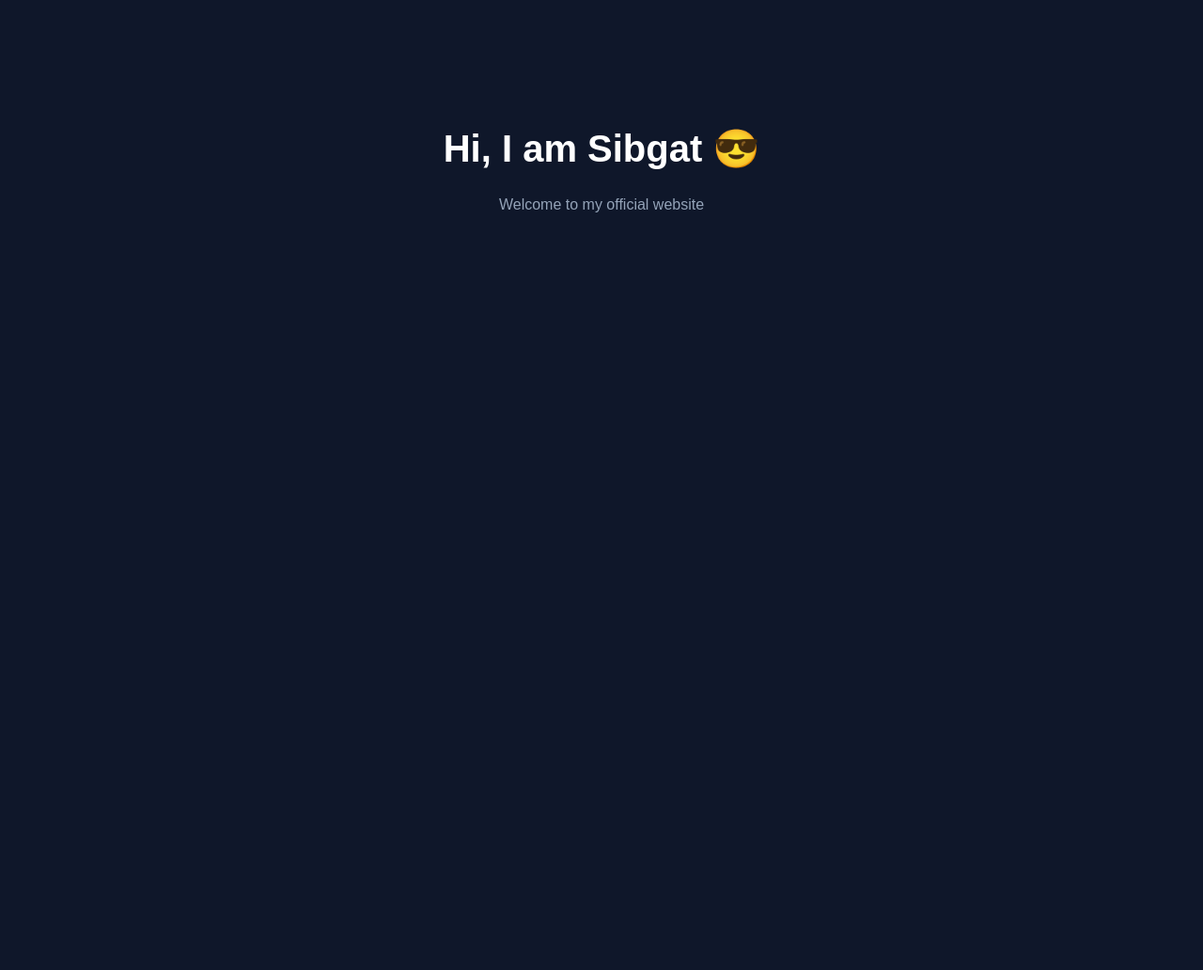
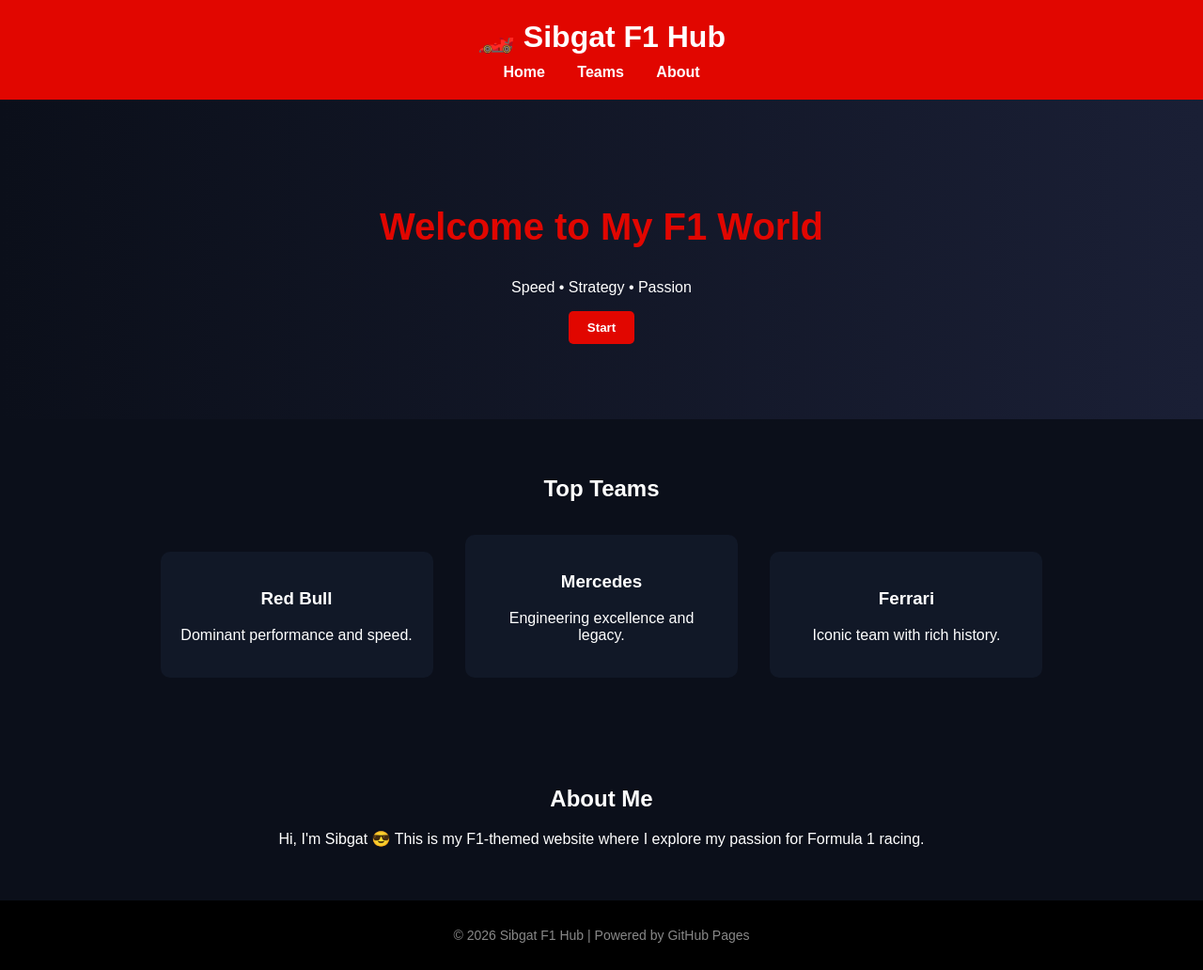
Before and after one commit to sibgatul630-hash/DebtRun-WH-, a plain HTML site: page index.html in a window 1280 px wide. Shown: the whole page at 94% size. Before the commit the page ends 800 px from the top, so only its background shows below. Drawn offline with Linux system fonts and the light colour scheme.

Commit message:
Revamp index.html for F1-themed website

```diff
--- a/index.html
+++ b/index.html
@@ -1,25 +1,136 @@
 <!DOCTYPE html>
-<html>
+<html lang="en">
 <head>
-  <title>Sibgat's Website</title>
+  <meta charset="UTF-8">
+  <meta name="viewport" content="width=device-width, initial-scale=1.0">
+  <title>Sibgat F1 Hub</title>
+
   <style>
     body {
-      background: #0f172a;
+      margin: 0;
+      font-family: Arial, sans-serif;
+      background: #0b0f1a;
       color: white;
-      font-family: Arial;
+    }
+
+    header {
+      background: #e10600;
+      padding: 20px;
       text-align: center;
-      padding-top: 100px;
     }
-    h1 {
+
+    header h1 {
+      margin: 0;
+      font-size: 32px;
+    }
+
+    nav {
+      margin-top: 10px;
+    }
+
+    nav a {
+      color: white;
+      margin: 0 15px;
+      text-decoration: none;
+      font-weight: bold;
+    }
+
+    .hero {
+      text-align: center;
+      padding: 80px 20px;
+      background: linear-gradient(to right, #0b0f1a, #1a1f35);
+    }
+
+    .hero h2 {
       font-size: 40px;
+      color: #e10600;
     }
-    p {
-      color: #94a3b8;
+
+    .section {
+      padding: 40px 20px;
+      text-align: center;
+    }
+
+    .card {
+      background: #111827;
+      padding: 20px;
+      margin: 15px;
+      border-radius: 10px;
+      display: inline-block;
+      width: 250px;
+    }
+
+    footer {
+      background: #000;
+      text-align: center;
+      padding: 15px;
+      font-size: 14px;
+      color: #888;
+    }
+
+    button {
+      background: #e10600;
+      border: none;
+      padding: 10px 20px;
+      color: white;
+      cursor: pointer;
+      border-radius: 5px;
+      font-weight: bold;
+    }
+
+    button:hover {
+      background: #ff2a1a;
     }
   </style>
 </head>
+
 <body>
-  <h1>Hi, I am Sibgat 😎</h1>
-  <p>Welcome to my official website</p>
+
+  <header>
+    <h1>🏎️ Sibgat F1 Hub</h1>
+    <nav>
+      <a href="#">Home</a>
+      <a href="#teams">Teams</a>
+      <a href="#about">About</a>
+    </nav>
+  </header>
+
+  <section class="hero">
+    <h2>Welcome to My F1 World</h2>
+    <p>Speed • Strategy • Passion</p>
+    <button onclick="alert('Let’s race! 🏁')">Start</button>
+  </section>
+
+  <section id="teams" class="section">
+    <h2>Top Teams</h2>
+
+    <div class="card">
+      <h3>Red Bull</h3>
+      <p>Dominant performance and speed.</p>
+    </div>
+
+    <div class="card">
+      <h3>Mercedes</h3>
+      <p>Engineering excellence and legacy.</p>
+    </div>
+
+    <div class="card">
+      <h3>Ferrari</h3>
+      <p>Iconic team with rich history.</p>
+    </div>
+  </section>
+
+  <section id="about" class="section">
+    <h2>About Me</h2>
+    <p>
+      Hi, I'm Sibgat 😎
+      This is my F1-themed website where I explore my passion for Formula 1 racing.
+    </p>
+  </section>
+
+  <footer>
+    <p>© 2026 Sibgat F1 Hub | Powered by GitHub Pages</p>
+  </footer>
+
 </body>
 </html>
```
